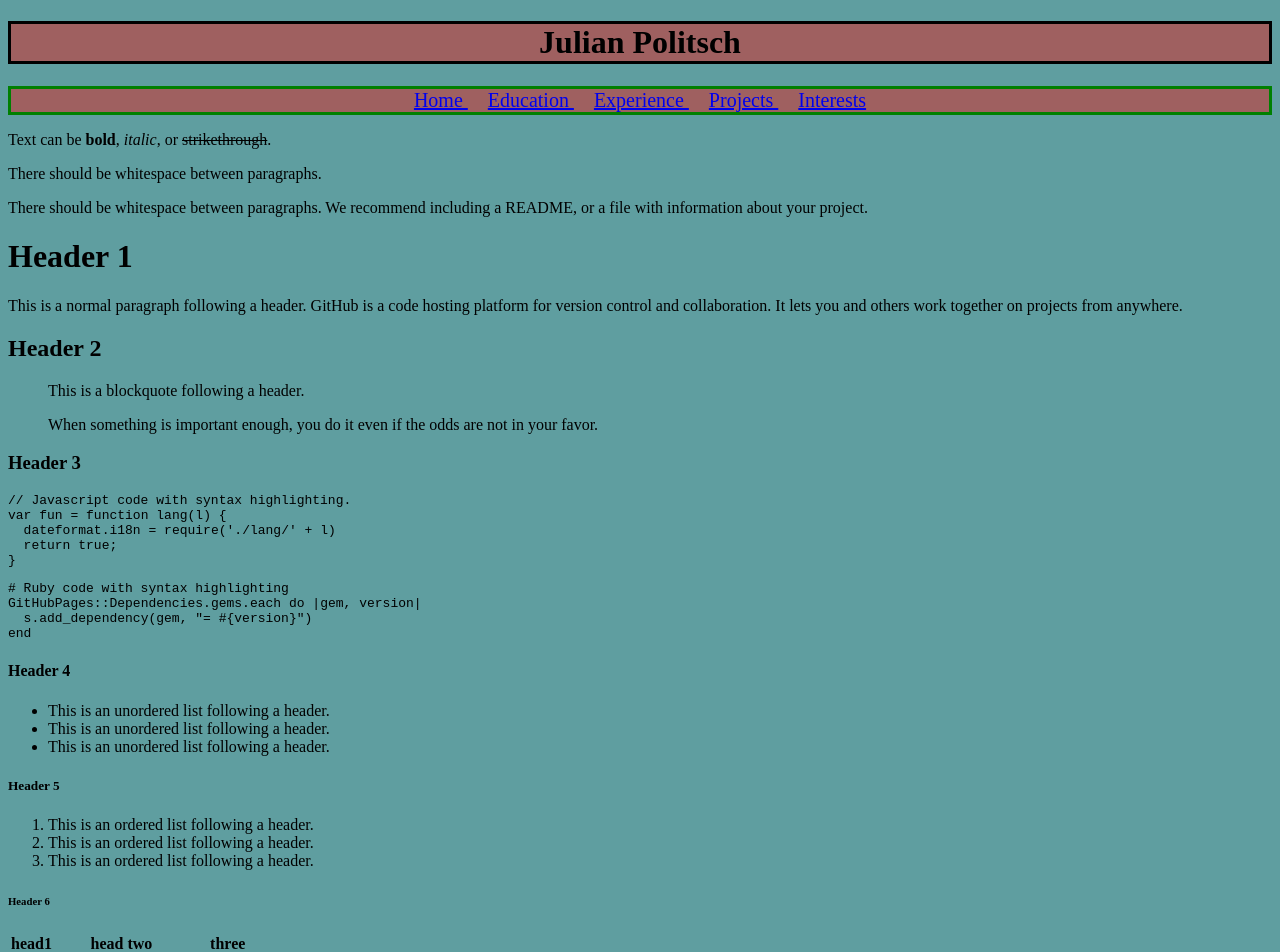
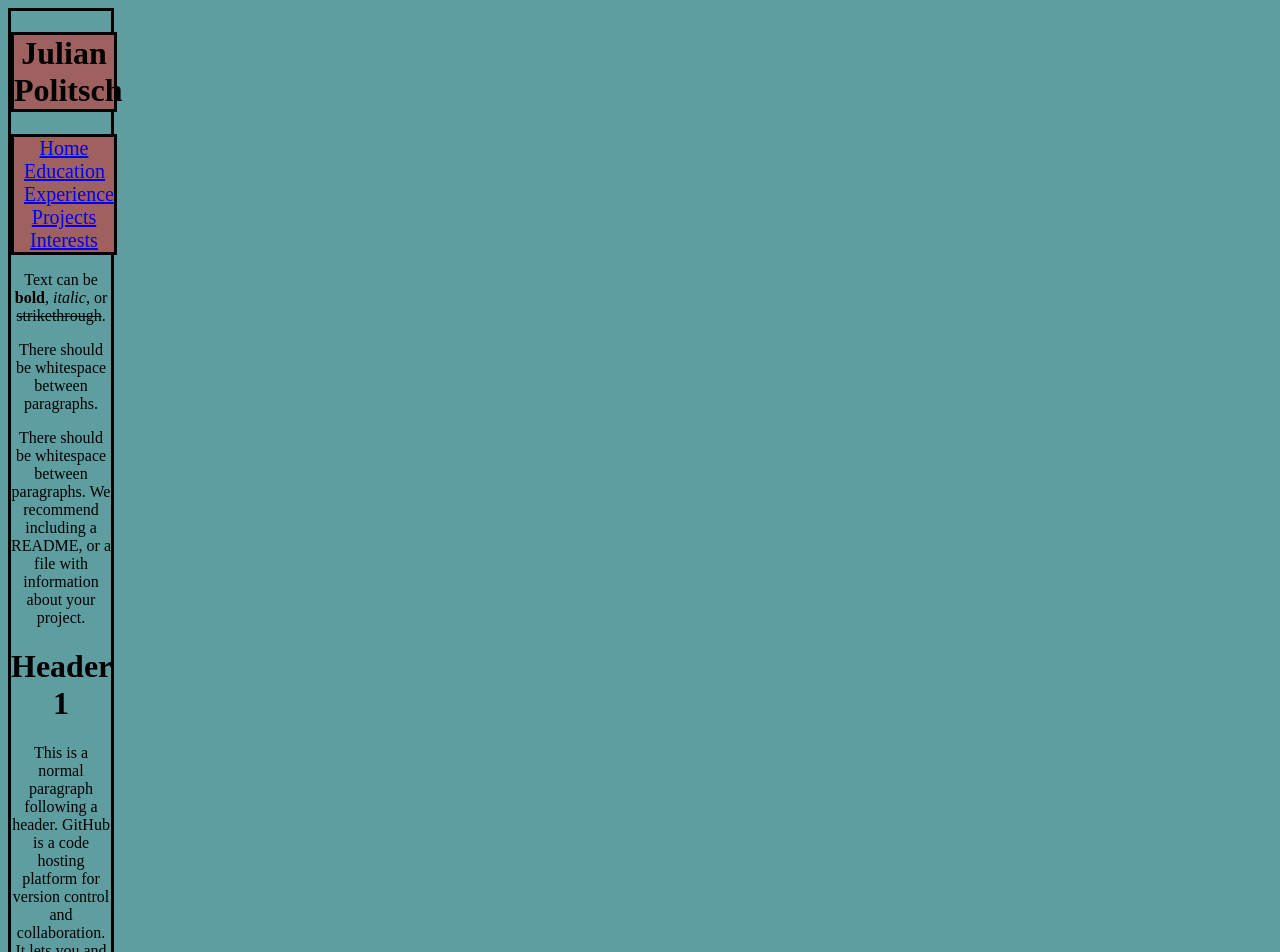
Before and after one commit to jepolitsch/jepolitsch.github.io, a Jekyll site: the page built from index.md, in a window 1280 px wide. Shown: the top 952 px of the page. Built offline with Jekyll 4.4.1, drawn with Linux system fonts in a browser that asks for light colours.

Commit message:
Update alt.html

```diff
--- a/_layouts/alt.html
+++ b/_layouts/alt.html
@@ -9,7 +9,8 @@
     <style>
       .center {
        text-align: center;
-       border: 3px solid green;
+       border: 3px solid black;
+       width: 100px;
         }
 
             nav {
@@ -20,7 +21,7 @@
                 font-size: 30px;
                 background-color: #9f6060;
         </style>
-        <h1 id="project_title" style="background-color:#9f6060; text-align: center; border:3px solid black" >{{ page.title | default: Title}}</h1>
+        <h1 id="project_title" style="background-color:#9f6060;" class="center" >{{ page.title | default: Title}}</h1>
         <nav class="center" style="background-color:#9f6060; font-size: 20px;">
            {% for item in site.data.navigation %}
               <a href="{{ item.link }}" style= "margin: 10px" {% if page.url == item.link %} style="background-color:#9f9f60"{% endif %}>
@@ -30,7 +31,7 @@
         </nav
    </head>
 
-  <body style="background-color:cadetblue;">
+  <body style="background-color:cadetblue;" class= "center">
     {{ content }}
   </body>
 </html>
```
